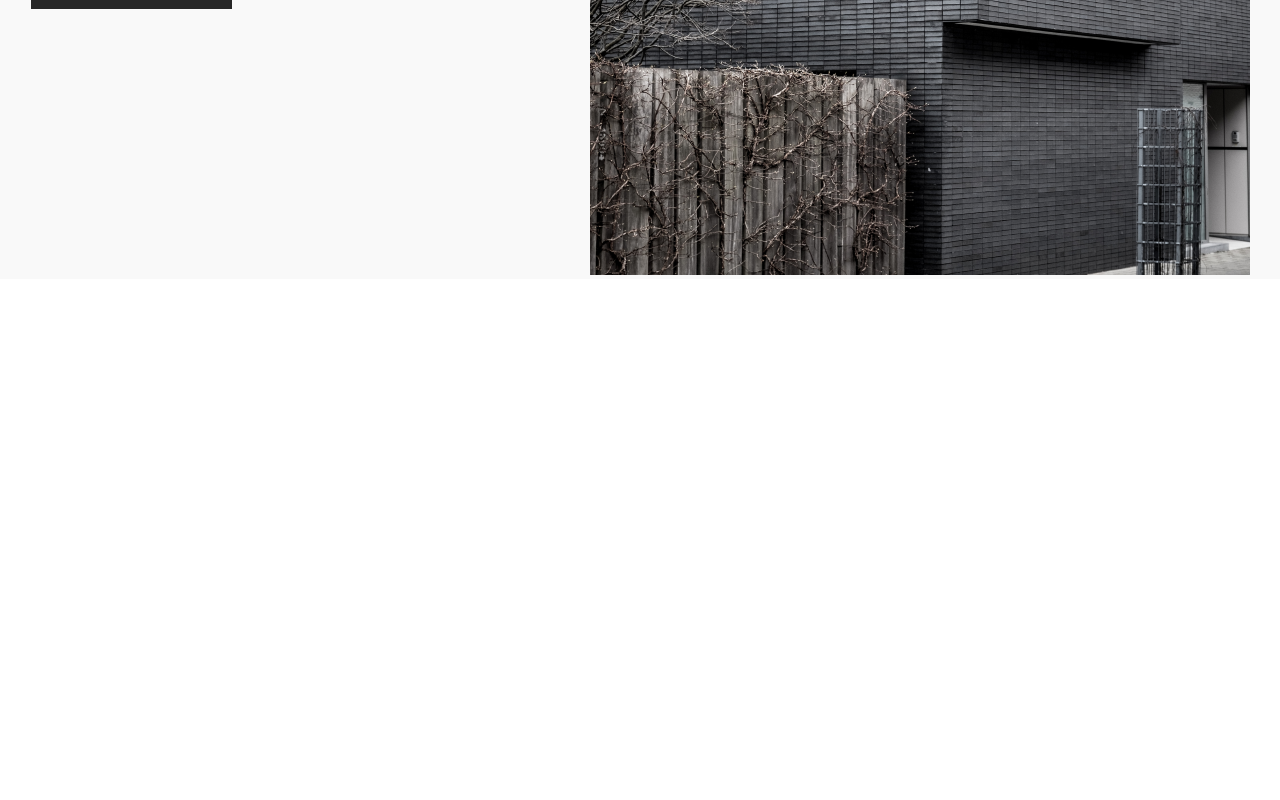
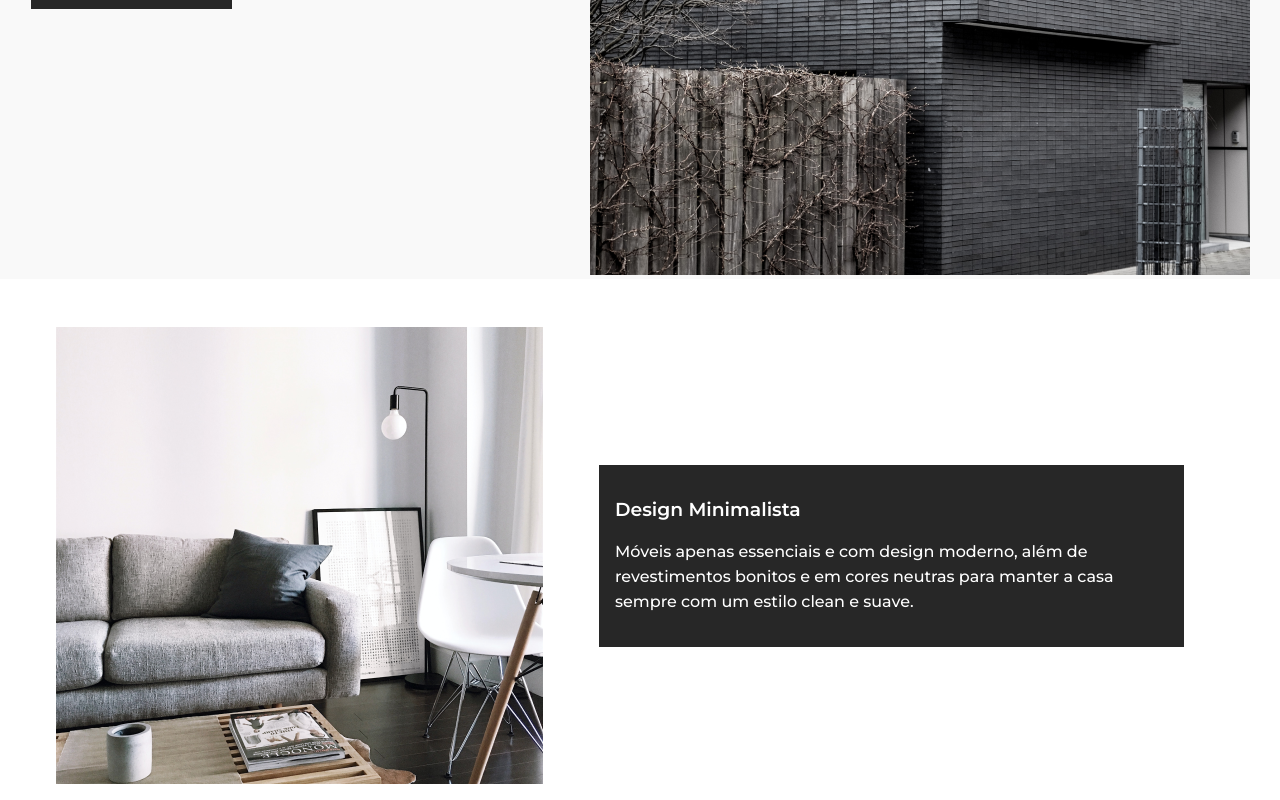
Before and after one commit to luanargolodev/codelandia, a React (Create React App) app in the folder desafio-25/: page / in a window 1280 px wide. Shown: the part 675-1475 px from the top of the page. Before the commit the page ends 986 px from the top, so only its background shows below. Built offline with nearby package versions, Linux system fonts and the light colour scheme.

Commit message:
feat: End second section

```diff
--- a/desafio-25/src/App.js
+++ b/desafio-25/src/App.js
@@ -1,8 +1,9 @@
 import React from 'react';
-import { Container, GlobalStyle, Section, Button } from './styles';
+import { Container, GlobalStyle, Section, Button, Content } from './styles';
 
 import Header from './components/Header';
 import House from './assets/house.png';
+import House2 from './assets/house2.png';
 
 const App = () => {
   return (
@@ -30,6 +31,20 @@ const App = () => {
           <img src={House} alt="Casa bonita" />
         </div>
       </Section>
+
+      <Content>
+        <div>
+          <img src={House2} alt="Casa bonita" />
+        </div>
+        <div>
+          <h2>Design Minimalista</h2>
+          <p>
+            Móveis apenas essenciais e com design moderno, além de revestimentos
+            bonitos e em cores neutras para manter a casa sempre com um estilo
+            clean e suave.
+          </p>
+        </div>
+      </Content>
     </>
   );
 };
--- a/desafio-25/src/styles.js
+++ b/desafio-25/src/styles.js
@@ -84,3 +84,44 @@ export const Button = styled.button`
     background: ${(props) => (props.primary ? '#ff5a5f' : '#272727')};
   }
 `;
+
+export const Content = styled.div`
+  max-width: 1200px;
+  margin: 0 auto;
+  display: flex;
+  align-items: center;
+
+  @media (max-width: 700px) {
+    padding: 0;
+    margin-left: 1.5rem;
+  }
+
+  div {
+    display: flex;
+    flex-direction: column;
+    align-items: flex-start;
+    justify-content: center;
+    margin-right: 2.5rem;
+    padding: 1rem;
+    color: #fff;
+
+    &:last-child {
+      background: #272727;
+      width: 585px;
+      height: 182px;
+
+      h2 {
+        text-align: right;
+        font-weight: 600;
+        font-size: 1.175rem;
+        margin-bottom: 1.125rem;
+      }
+
+      p {
+        font-size: 1rem;
+        font-weight: 500;
+        line-height: 25px;
+      }
+    }
+  }
+`;
```
